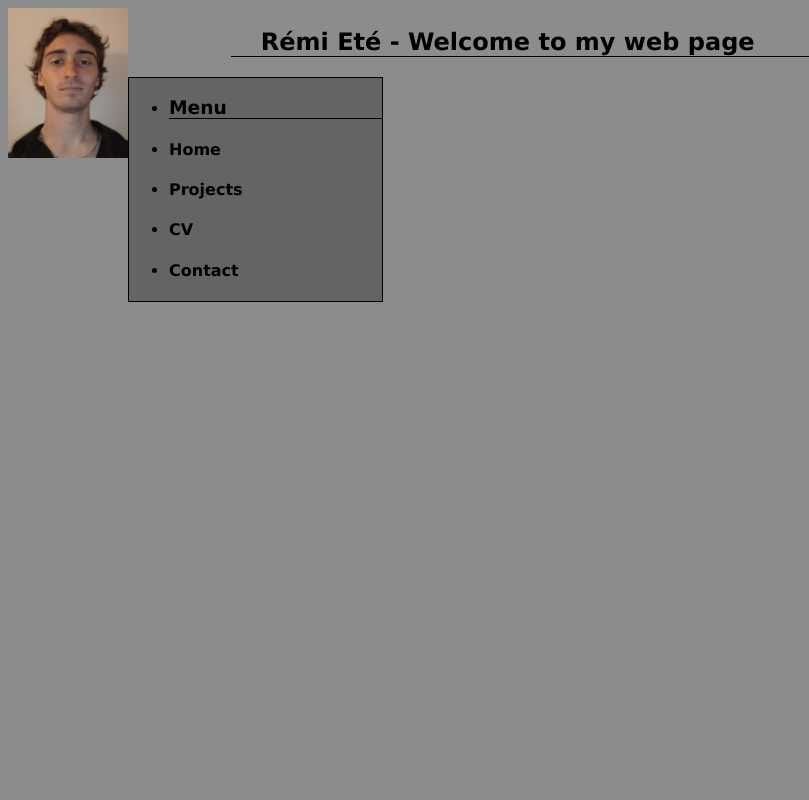
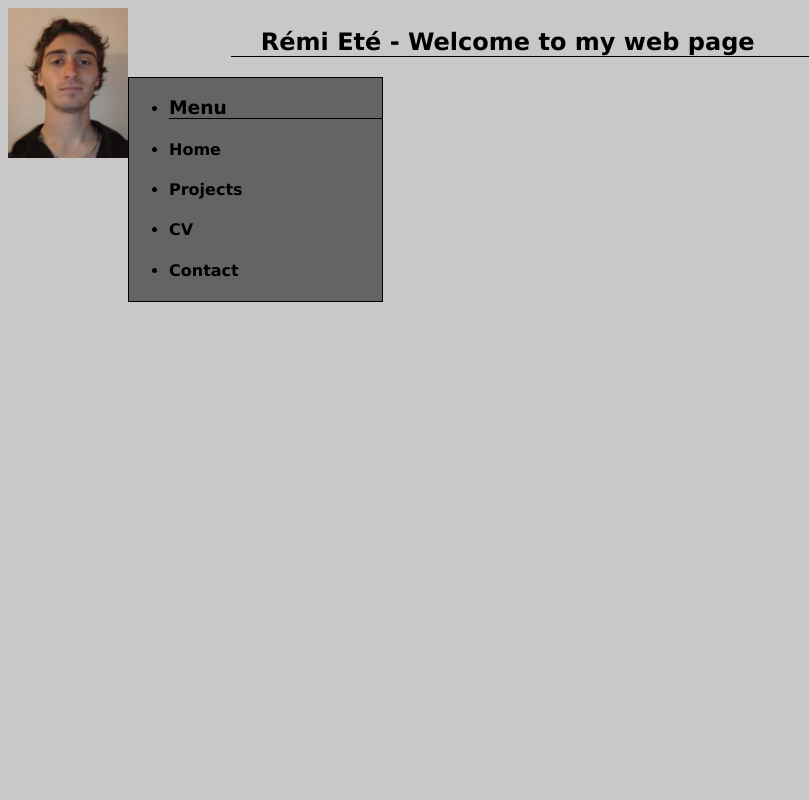
Before and after one commit to rete/rete.github.com, a PHP site: page /html/home.html in a window 1280 px wide. Shown: the whole page, without its empty margins (0-809 px from the left). Run offline with PHP 8.4, Linux system fonts and the light colour scheme.

Commit message:
background color changed

```diff
--- a/styleSheet.css
+++ b/styleSheet.css
@@ -15,7 +15,7 @@ header img {
 
 body, html {
   font-family:verdana,helvetica,tahoma,sans-serif;
-  background-color:rgb(140,140,140);
+  background-color:rgb(200,200,200);
 }
 
 nav {
```
